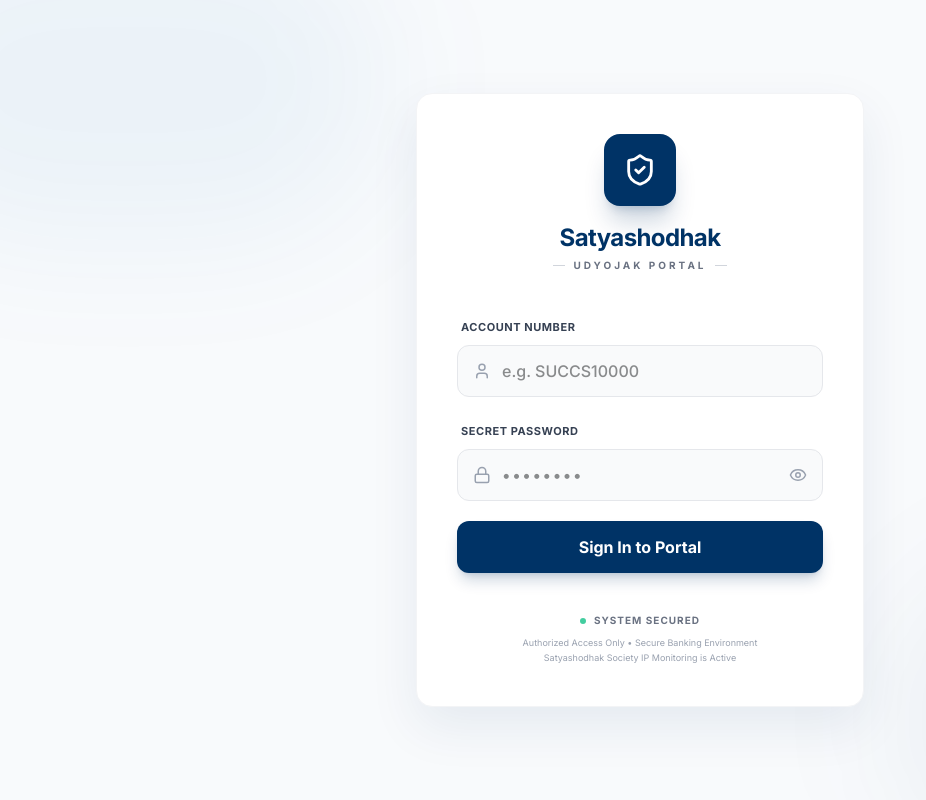
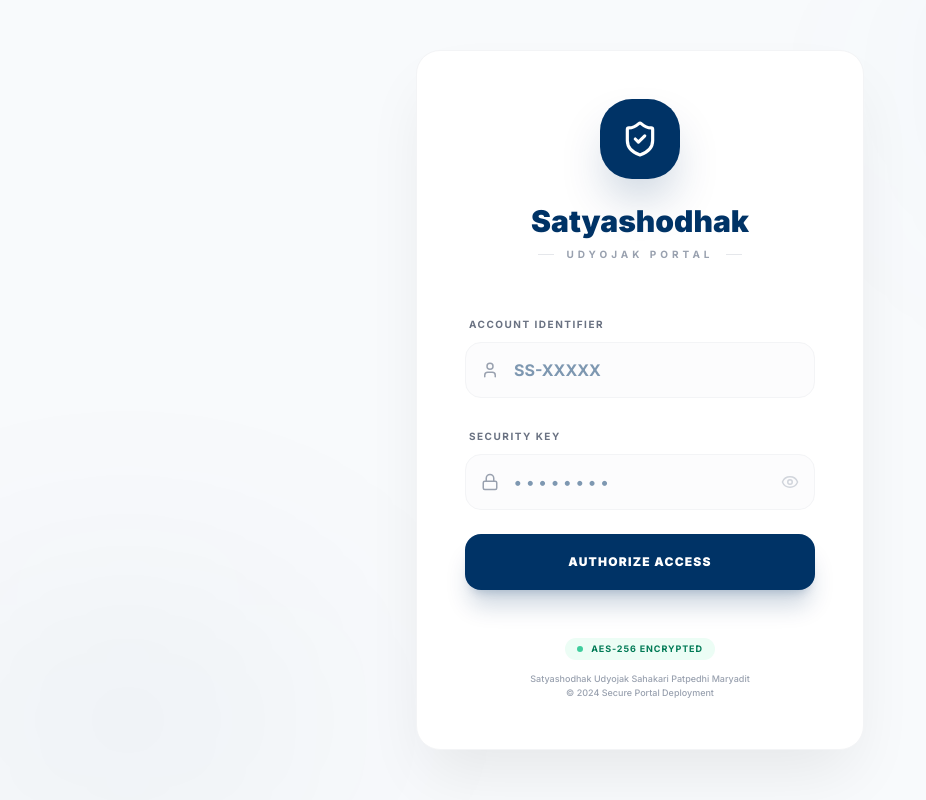
Before and after one commit to bchhatrapati/satyashodhak-udyojak-portal, a Next.js app in the folder frontend/: page /login in a window 1280 px wide. Shown: the whole page, without its empty margins (0-926 px from the left). Built offline with nearby package versions, Linux system fonts and the light colour scheme; no server answers.

Commit message:
fixing ui and middleware

```diff
--- a/frontend/src/app/login/page.js
+++ b/frontend/src/app/login/page.js
@@ -1,22 +1,27 @@
 'use client';
 
-import React, { useState } from 'react';
+import React, { useState, useEffect } from 'react';
 import { useAuth } from '@/context/AuthContext';
 import { useRouter } from 'next/navigation';
 import { ShieldCheck, Lock, User, Eye, EyeOff, Loader2 } from 'lucide-react';
 
 export default function LoginPage() {
-  const { setUser, setLoading: setAuthLoading } = useAuth();
+  const { user, setUser, loading } = useAuth();
   const router = useRouter();
 
   const [showPassword, setShowPassword] = useState(false);
   const [isSubmitting, setIsSubmitting] = useState(false);
   const [error, setError] = useState("");
-
-  // Use Account Number as per your finalized FastAPI Schema
   const [formData, setFormData] = useState({ account_number: '', password: '' });
 
   const API_BACKEND = process.env.NEXT_PUBLIC_API_URL;
+
+  // 🛡️ Redirect if already logged in (Bank Standard: Don't show login to active users)
+  useEffect(() => {
+    if (!loading && user) {
+      router.replace("/");
+    }
+  }, [user, loading, router]);
 
   const handleLogin = async (e) => {
     e.preventDefault();
@@ -27,27 +32,22 @@ export default function LoginPage() {
       const response = await fetch(`${API_BACKEND}/api/v1/auth/login`, {
         method: 'POST',
         headers: { 'Content-Type': 'application/json' },
-        // IMPORTANT: Credentials 'include' allows the Secure/HttpOnly cookies
-        // we set in the FastAPI backend to be stored by the browser.
         credentials: 'include',
         body: JSON.stringify(formData),
       });
 
+      const data = await response.json();
+
       if (response.ok) {
-        const data = await response.json();
-
-        // Update global auth state with the user object returned from FastAPI
         setUser(data.user);
-
-        // Redirect to Dashboard
         router.push('/');
       } else {
-        const errData = await response.json();
-        setError(errData.detail || 'Invalid Account Number or Password');
+        // Handle Pydantic validation objects or standard strings
+        const detail = data.detail;
+        setError(Array.isArray(detail) ? detail[0].msg : (detail || 'Invalid Credentials'));
       }
     } catch (err) {
-      console.error("Login failed", err);
-      setError("Connection refused. Please check your internet or server status.");
+      setError("Secure server connection failed. Please check your network.");
     } finally {
       setIsSubmitting(false);
     }
@@ -56,121 +56,111 @@ export default function LoginPage() {
   return (
     <div className="min-h-screen flex items-center justify-center bg-[#F8FAFC] p-6 relative overflow-hidden">
 
-      {/* Subtle Background Decoration */}
-      <div className="absolute top-[-10%] left-[-10%] w-[40%] h-[40%] bg-brand-blue/5 rounded-full blur-3xl" />
-      <div className="absolute bottom-[-10%] right-[-10%] w-[40%] h-[40%] bg-brand-navy/5 rounded-full blur-3xl" />
+      {/* Visual Depth Elements */}
+      <div className="absolute top-[-5%] right-[-5%] w-[30%] h-[30%] bg-brand-blue/5 rounded-full blur-[120px]" />
+      <div className="absolute bottom-[-5%] left-[-5%] w-[30%] h-[30%] bg-brand-navy/5 rounded-full blur-[120px]" />
 
-      <div className="w-full max-w-md bg-white rounded-2xl shadow-[0_20px_50px_rgba(0,51,102,0.08)] border border-gray-100 p-10 z-10">
+      <div className="w-full max-w-md bg-white rounded-3xl shadow-[0_32px_64px_-12px_rgba(0,0,0,0.08)] border border-gray-100 p-12 z-10 animate-in fade-in slide-in-from-bottom-8 duration-1000">
 
         {/* Logo Section */}
-        <div className="flex flex-col items-center mb-10">
-          <div className="h-18 w-18 bg-brand-navy rounded-2xl flex items-center justify-center shadow-xl shadow-brand-navy/20 mb-4 animate-in fade-in zoom-in duration-700">
-            <ShieldCheck size={34} className="text-white" />
+        <div className="flex flex-col items-center mb-12">
+          <div className="h-20 w-20 bg-brand-navy rounded-[2rem] flex items-center justify-center shadow-2xl shadow-brand-navy/30 mb-6 group transition-transform hover:rotate-6">
+            <ShieldCheck size={38} className="text-white" />
           </div>
 
-          <h1 className="text-2xl font-bold text-brand-navy tracking-tight">
+          <h1 className="text-3xl font-black text-brand-navy tracking-tightest">
             Satyashodhak
           </h1>
 
-          <div className="flex items-center gap-2 mt-1">
-            <span className="h-px w-3 bg-gray-300" />
-            <p className="text-[10px] uppercase tracking-[0.3em] text-gray-500 font-bold">
+          <div className="flex items-center gap-3 mt-2">
+            <span className="h-[1px] w-4 bg-gray-200" />
+            <p className="text-[10px] uppercase tracking-[0.4em] text-gray-400 font-bold">
               Udyojak Portal
             </p>
-            <span className="h-px w-3 bg-gray-300" />
+            <span className="h-[1px] w-4 bg-gray-200" />
           </div>
         </div>
 
-        <form onSubmit={handleLogin} className="space-y-5">
+        <form onSubmit={handleLogin} className="space-y-6">
 
-          {/* Error Message */}
           {error && (
-            <div className="p-3 rounded-lg bg-red-50 border border-red-100 text-red-600 text-xs font-semibold animate-shake">
+            <div className="p-4 rounded-xl bg-red-50 border border-red-100 text-red-600 text-[11px] font-bold uppercase tracking-tight flex items-center gap-2 animate-in zoom-in duration-300">
+              <span className="h-1.5 w-1.5 rounded-full bg-red-600" />
               {error}
             </div>
           )}
 
-          {/* Account Number */}
           <div>
-            <label className="text-[11px] font-bold text-gray-700 uppercase tracking-wider ml-1">
-              Account Number
+            <label className="text-[10px] font-bold text-gray-500 uppercase tracking-[0.15em] ml-1">
+              Account Identifier
             </label>
 
-            <div className="relative mt-2">
-              <User size={18} className="absolute left-4 top-1/2 -translate-y-1/2 text-gray-400"/>
-
+            <div className="relative mt-2 group">
+              <User size={18} className="absolute left-4 top-1/2 -translate-y-1/2 text-gray-400 group-focus-within:text-brand-blue transition-colors"/>
               <input
                 type="text"
                 required
-                placeholder="e.g. SUCCS10000"
-                className="w-full h-13 pl-11 pr-4 rounded-xl border border-gray-200 bg-gray-50 focus:bg-white focus:border-brand-navy focus:ring-4 focus:ring-brand-navy/5 outline-none transition-all font-medium"
+                placeholder="SS-XXXXX"
+                className="w-full h-14 pl-12 pr-4 rounded-2xl border border-gray-100 bg-gray-50/50 focus:bg-white focus:border-brand-blue focus:ring-4 focus:ring-brand-blue/5 outline-none transition-all font-bold text-brand-navy"
                 onChange={(e)=>setFormData({...formData, account_number: e.target.value.toUpperCase()})}
                 disabled={isSubmitting}
               />
             </div>
           </div>
 
-          {/* Password */}
           <div>
-            <label className="text-[11px] font-bold text-gray-700 uppercase tracking-wider ml-1">
-              Secret Password
+            <label className="text-[10px] font-bold text-gray-500 uppercase tracking-[0.15em] ml-1">
+              Security Key
             </label>
 
-            <div className="relative mt-2">
-              <Lock size={18} className="absolute left-4 top-1/2 -translate-y-1/2 text-gray-400"/>
-
+            <div className="relative mt-2 group">
+              <Lock size={18} className="absolute left-4 top-1/2 -translate-y-1/2 text-gray-400 group-focus-within:text-brand-blue transition-colors"/>
               <input
                 type={showPassword ? "text":"password"}
                 required
                 placeholder="••••••••"
-                className="w-full h-13 pl-11 pr-12 rounded-xl border border-gray-200 bg-gray-50 focus:bg-white focus:border-brand-navy focus:ring-4 focus:ring-brand-navy/5 outline-none transition-all font-medium tracking-widest"
+                className="w-full h-14 pl-12 pr-12 rounded-2xl border border-gray-100 bg-gray-50/50 focus:bg-white focus:border-brand-blue focus:ring-4 focus:ring-brand-blue/5 outline-none transition-all font-bold tracking-[0.3em] text-brand-navy"
                 onChange={(e)=>setFormData({...formData, password: e.target.value})}
                 disabled={isSubmitting}
               />
-
               <button
                 type="button"
                 onClick={()=>setShowPassword(!showPassword)}
-                className="absolute right-4 top-1/2 -translate-y-1/2 text-gray-400 hover:text-brand-navy transition-colors"
+                className="absolute right-4 top-1/2 -translate-y-1/2 text-gray-300 hover:text-brand-navy transition-colors"
               >
                 {showPassword ? <EyeOff size={18}/> : <Eye size={18}/>}
               </button>
             </div>
           </div>
 
-          {/* Submit Button */}
           <button
             type="submit"
             disabled={isSubmitting}
-            className="w-full h-13 bg-brand-navy hover:bg-[#002244] text-white font-bold rounded-xl shadow-lg shadow-brand-navy/20 transition-all active:scale-[0.98] disabled:opacity-70 disabled:cursor-not-allowed flex items-center justify-center gap-2"
+            className="w-full h-14 bg-brand-navy hover:bg-[#001A33] text-white font-black uppercase tracking-widest text-xs rounded-2xl shadow-xl shadow-brand-navy/20 transition-all active:scale-[0.97] disabled:opacity-70 flex items-center justify-center gap-3"
           >
             {isSubmitting ? (
-              <>
-                <Loader2 size={20} className="animate-spin" />
-                <span>Verifying...</span>
-              </>
+              <Loader2 size={20} className="animate-spin" />
             ) : (
-              "Sign In to Portal"
+              "Authorize Access"
             )}
           </button>
 
         </form>
 
-        {/* Security Footer */}
-        <div className="mt-10 flex flex-col items-center">
-            <div className="flex items-center gap-2 mb-2">
+        <div className="mt-12 flex flex-col items-center">
+            <div className="flex items-center gap-2 mb-3 bg-emerald-50 px-3 py-1 rounded-full">
                 <div className="w-1.5 h-1.5 rounded-full bg-emerald-500 animate-pulse" />
-                <p className="text-[10px] text-gray-500 font-bold uppercase tracking-widest">
-                    System Secured
+                <p className="text-[9px] text-emerald-700 font-bold uppercase tracking-widest">
+                    AES-256 Encrypted
                 </p>
             </div>
-            <p className="text-[9px] text-gray-400 text-center leading-relaxed">
-                Authorized Access Only • Secure Banking Environment<br/>
-                Satyashodhak Society IP Monitoring is Active
+            <p className="text-[9px] text-gray-400 text-center leading-relaxed font-medium">
+                Satyashodhak Udyojak Sahakari Patpedhi Maryadit<br/>
+                © 2024 Secure Portal Deployment
             </p>
         </div>
 
       </div>
     </div>
-  );
+  )
 }
--- a/frontend/src/app/page.js
+++ b/frontend/src/app/page.js
@@ -4,124 +4,138 @@ import { useEffect } from "react";
 import { useRouter } from "next/navigation";
 import { useAuth } from "@/context/AuthContext";
 import { useLanguage } from "@/context/LanguageContext";
-import { PlusCircle, FileText, ArrowRightLeft } from "lucide-react";
+import { PlusCircle, ArrowRightLeft, Loader2, ShieldCheck, FileBarChart } from "lucide-react";
 
 import StatsGrid from "@/components/StatsGrid";
 import MemberTable from "@/components/MemberTable";
 
 export default function Dashboard() {
-  const { user } = useAuth();
+  const { user, loading } = useAuth();
   const { language } = useLanguage();
   const router = useRouter();
 
-  // 🔐 Redirect if not logged in
   useEffect(() => {
-    if (!user) {
-      router.push("/login");
+    // If not loading and no user exists, escort to login immediately
+    if (!loading && !user) {
+      router.replace("/login");
     }
-  }, [user, router]);
+  }, [user, loading, router]);
 
-  if (!user) return null;
+  // 🏛️ BANK GRADE GATEWAY SCREEN
+  // This shows instead of a blank page during the session check
+  if (loading || !user) {
+    return (
+      <div className="min-h-screen flex flex-col items-center justify-center bg-[#F8FAFC]">
+        <div className="flex flex-col items-center animate-in fade-in zoom-in duration-1000">
+          <div className="h-20 w-20 bg-brand-navy rounded-3xl flex items-center justify-center shadow-2xl shadow-brand-navy/20 mb-6">
+            <ShieldCheck size={40} className="text-white animate-pulse" />
+          </div>
+          <div className="flex items-center gap-3 text-brand-navy font-bold tracking-widest text-xs uppercase">
+            <Loader2 className="animate-spin text-brand-blue" size={18} />
+            Authenticating Session...
+          </div>
+          <p className="mt-4 text-gray-400 text-[10px] uppercase tracking-tighter">
+            Satyashodhak Secure Gateway v1.0
+          </p>
+        </div>
+      </div>
+    );
+  }
 
   const isAdmin = user.role === "admin";
 
   return (
-    <div className="max-w-7xl mx-auto px-4 sm:px-6 lg:px-8 space-y-8 py-6 animate-in fade-in duration-500">
+    <div className="max-w-7xl mx-auto px-4 sm:px-6 lg:px-8 space-y-8 py-8 animate-in fade-in slide-in-from-bottom-4 duration-700">
 
       {/* ================= HEADER ================= */}
-      <header className="flex flex-col md:flex-row md:items-center justify-between gap-4 border-b border-app-border pb-6">
+      <header className="flex flex-col md:flex-row md:items-end justify-between gap-4 border-b border-gray-100 pb-8">
         <div>
-          <h1 className="text-2xl font-bold text-brand-navy">
+          <h1 className="text-3xl font-extrabold text-brand-navy tracking-tight">
             {language === "EN"
-              ? isAdmin ? "Society Overview" : "My Account Overview"
-              : isAdmin ? "संस्थेचा आढावा" : "माझ्या खात्याचा आढावा"}
+              ? isAdmin ? "Society Overview" : "Account Dashboard"
+              : isAdmin ? "संस्थेचा आढावा" : "खाते डॅशबोर्ड"}
           </h1>
-          <p className="text-text-secondary">
+          <p className="text-gray-500 mt-1 font-medium">
             {language === "EN"
-              ? `Welcome back, ${user.name}`
-              : `परत स्वागत आहे, ${user.name}`}
+              ? `Welcome, ${user.full_name || user.name}`
+              : `स्वागत आहे, ${user.full_name || user.name}`}
           </p>
         </div>
 
-        {/* Quick Action Buttons for Admin */}
         {isAdmin && (
-          <div className="flex flex-wrap gap-3">
+          <div className="flex gap-3">
             <button
               onClick={() => router.push('/register')}
-              className="flex items-center gap-2 bg-brand-blue text-white px-4 py-2 rounded-lg text-sm font-semibold hover:bg-brand-navy transition-all active:scale-95 shadow-md"
+              className="group flex items-center gap-2 bg-brand-navy text-white px-5 py-2.5 rounded-xl text-sm font-bold hover:bg-blue-950 transition-all shadow-lg shadow-brand-navy/10 active:scale-95"
             >
-              <PlusCircle size={18} />
-              {language === "EN" ? "New Member" : "नवीन सभासद"}
+              <PlusCircle size={18} className="group-hover:rotate-90 transition-transform duration-300" />
+              {language === "EN" ? "Register Member" : "सभासद नोंदणी"}
             </button>
           </div>
         )}
       </header>
 
-      {/* ================= SHARED STATS ================= */}
+      {/* ================= STATS SECTION ================= */}
       <StatsGrid />
 
-      {/* ================= ADMIN VIEW ================= */}
-      {isAdmin && (
+      {/* ================= CONTENT SECTION ================= */}
       <div className="grid grid-cols-1 gap-8">
-          <section>
-            <div className="flex items-center justify-between mb-4">
-              <h2 className="text-lg font-bold text-brand-navy">
-                {language === "EN" ? "Recent Registered Members" : "नुकतेच नोंदणी केलेले सभासद"}
+        {isAdmin ? (
+          <section className="space-y-4">
+            <div className="flex items-center justify-between">
+              <h2 className="text-lg font-bold text-brand-navy flex items-center gap-2">
+                <span className="h-5 w-1 bg-brand-blue rounded-full" />
+                {language === "EN" ? "Recent Registrations" : "अलीकडील नोंदणी"}
               </h2>
               <button
                 onClick={() => router.push('/members')}
-                className="text-brand-blue text-sm font-semibold hover:underline"
+                className="text-brand-blue text-xs font-bold hover:text-brand-navy transition-colors uppercase tracking-widest"
               >
-                {language === "EN" ? "View All" : "सर्व पहा"}
+                {language === "EN" ? "View Directory" : "सर्व यादी"} →
               </button>
             </div>
-            {/* Table component with container for scrollability */}
-            <div className="bg-app-surface rounded-card shadow-card border border-app-border overflow-hidden">
+            <div className="bg-white rounded-2xl shadow-sm border border-gray-100 overflow-hidden">
               <MemberTable limit={5} />
             </div>
           </section>
+        ) : (
+          <div className="grid grid-cols-1 md:grid-cols-2 gap-6">
+            <div className="bg-white border border-gray-100 p-8 rounded-2xl shadow-sm hover:shadow-md transition-all group">
+              <div className="h-14 w-14 bg-blue-50 text-brand-blue rounded-2xl flex items-center justify-center mb-6 group-hover:scale-110 transition-transform">
+                <ArrowRightLeft size={28} />
               </div>
-      )}
-
-      {/* ================= MEMBER VIEW ================= */}
-      {!isAdmin && (
-        <div className="grid grid-cols-1 md:grid-cols-2 gap-6">
-          {/* Quick Access Cards for Members */}
-          <div className="bg-app-surface border border-app-border p-6 rounded-card shadow-card hover:shadow-lg transition-shadow">
-            <div className="h-12 w-12 bg-blue-50 text-brand-blue rounded-full flex items-center justify-center mb-4">
-              <ArrowRightLeft size={24} />
-            </div>
-            <h2 className="text-lg font-bold text-brand-navy mb-2">
-              {language === "EN" ? "Recent Transactions" : "अलीकडील व्यवहार"}
+              <h2 className="text-xl font-bold text-brand-navy mb-2">
+                {language === "EN" ? "Transactions" : "व्यवहार"}
               </h2>
-            <p className="text-text-secondary text-sm mb-4">
+              <p className="text-gray-500 text-sm mb-6 leading-relaxed">
                 {language === "EN"
-                ? "Track your latest credits and debits here."
-                : "तुमचे अलीकडील जमा आणि खर्च येथे तपासा."}
+                  ? "View your latest credit/debit history and account balance."
+                  : "तुमचा अलीकडील जमा/खर्च इतिहास आणि खात्यातील शिल्लक पहा."}
               </p>
-            <button onClick={() => router.push('/transactions')} className="text-brand-blue font-bold text-sm flex items-center gap-1">
-              {language === "EN" ? "View Transactions" : "व्यवहार पहा"} →
+              <button onClick={() => router.push('/transactions')} className="bg-gray-50 hover:bg-gray-100 text-brand-navy px-4 py-2 rounded-lg text-xs font-bold transition-colors">
+                {language === "EN" ? "Statement Details" : "स्टेटमेंट तपशील"}
               </button>
             </div>
 
-          <div className="bg-app-surface border border-app-border p-6 rounded-card shadow-card hover:shadow-lg transition-shadow">
-            <div className="h-12 w-12 bg-green-50 text-green-600 rounded-full flex items-center justify-center mb-4">
-              <FileBarChart size={24} />
+            <div className="bg-white border border-gray-100 p-8 rounded-2xl shadow-sm hover:shadow-md transition-all group">
+              <div className="h-14 w-14 bg-emerald-50 text-emerald-600 rounded-2xl flex items-center justify-center mb-6 group-hover:scale-110 transition-transform">
+                <FileBarChart size={28} />
               </div>
-            <h2 className="text-lg font-bold text-brand-navy mb-2">
-              {language === "EN" ? "Download Reports" : "अहवाल डाउनलोड करा"}
+              <h2 className="text-xl font-bold text-brand-navy mb-2">
+                {language === "EN" ? "Passbook & Reports" : "पासबुक आणि अहवाल"}
               </h2>
-            <p className="text-text-secondary text-sm mb-4">
+              <p className="text-gray-500 text-sm mb-6 leading-relaxed">
                 {language === "EN"
-                ? "Generate your monthly statement or passbook."
-                : "तुमचे मासिक स्टेटमेंट किंवा पासबुक तयार करा."}
+                  ? "Generate official monthly reports or download your e-passbook."
+                  : "अधिकृत मासिक अहवाल तयार करा किंवा तुमचे ई-पासबुक डाउनलोड करा."}
               </p>
-            <button onClick={() => router.push('/reports')} className="text-brand-blue font-bold text-sm flex items-center gap-1">
-              {language === "EN" ? "Open Reports" : "अहवाल उघडा"} →
+              <button onClick={() => router.push('/reports')} className="bg-gray-50 hover:bg-gray-100 text-brand-navy px-4 py-2 rounded-lg text-xs font-bold transition-colors">
+                {language === "EN" ? "Download Center" : "डाउनलोड सेंटर"}
               </button>
             </div>
           </div>
         )}
       </div>
+    </div>
   );
 }
--- /dev/null
+++ b/frontend/src/middleware.js
@@ -0,0 +1,39 @@
+import { NextResponse } from 'next/server';
+
+export function middleware(request) {
+  // 1. Retrieve the secure access token from browser cookies
+  const token = request.cookies.get('access_token')?.value;
+
+  // 2. Validate token: must exist and meet a minimum length (robustness check)
+  const hasToken = Boolean(token && token.length > 10);
+
+  const { pathname } = request.nextUrl;
+  const isLoginPage = pathname.startsWith("/login");
+
+  // 3. Unauthorized Access: If no token, force redirect to Login
+  if (!hasToken && !isLoginPage) {
+    const loginUrl = request.nextUrl.clone();
+    loginUrl.pathname = "/login";
+    return NextResponse.redirect(loginUrl);
+  }
+
+  // 4. Redundant Access: If already logged in, skip Login and go to Dashboard
+  if (hasToken && isLoginPage) {
+    const dashboardUrl = request.nextUrl.clone();
+    dashboardUrl.pathname = "/";
+    return NextResponse.redirect(dashboardUrl);
+  }
+
+  // 5. Allow authorized request to proceed
+  return NextResponse.next();
+}
+
+/**
+ * MATCHER CONFIGURATION:
+ * Protects all routes except internal Next.js files, API routes, and static assets.
+ */
+export const config = {
+  matcher: [
+    '/((?!api|_next/static|_next/image|favicon.ico|.*\\..*).*)',
+  ],
+};
```
Lines whose indentation alone changed are shown as unchanged.
